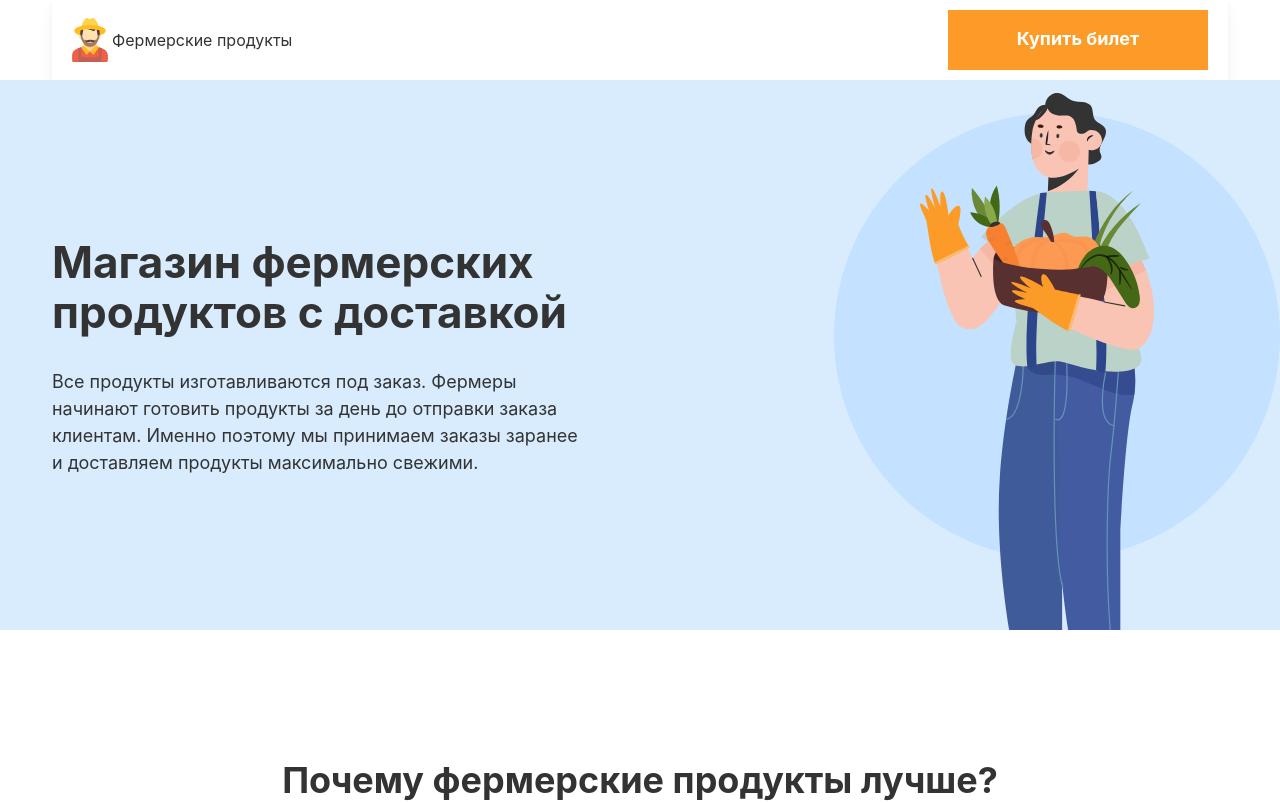
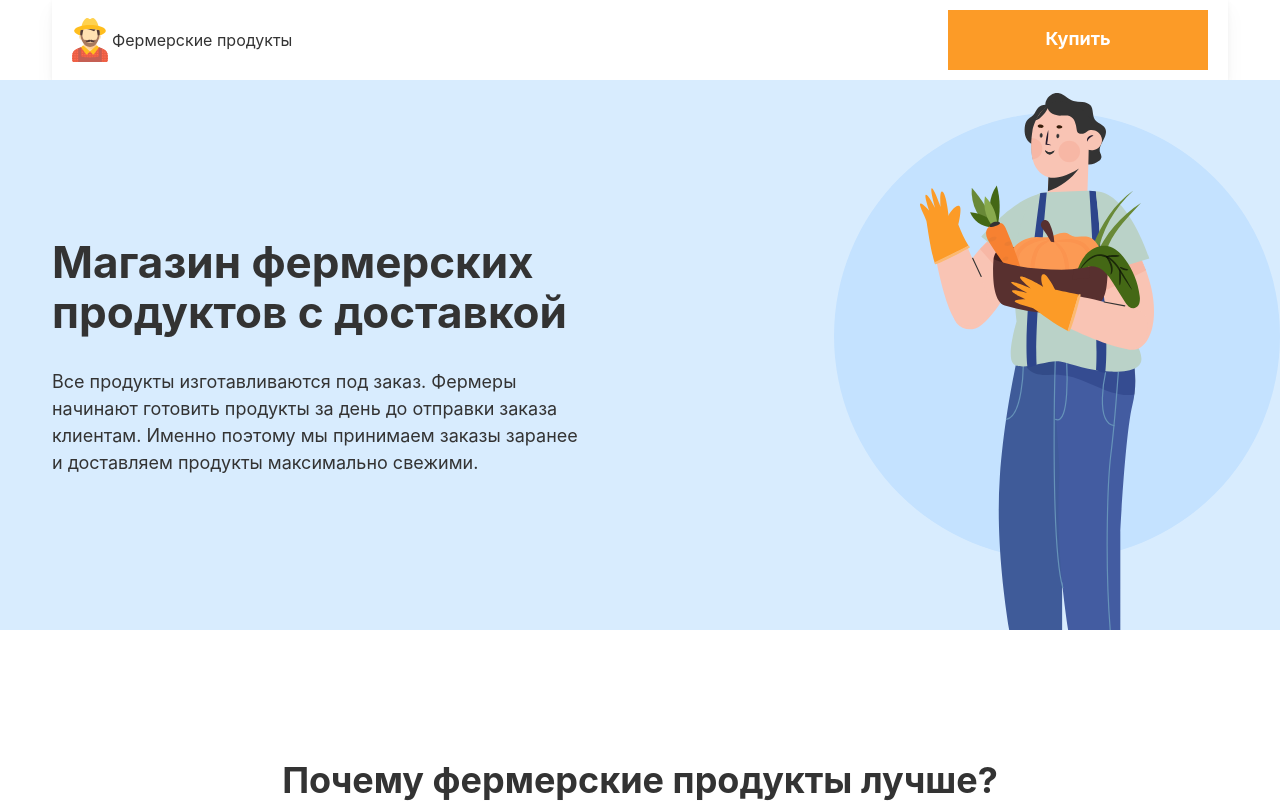
Before and after one commit to blessMe-Padre/farm-products-sec, a React (Create React App) app: page / in a window 1280 px wide. Shown: the top 803 px of the page. Built offline with nearby package versions, Linux system fonts and the light colour scheme.

Commit message:
добавляет Nav

```diff
--- a/src/components/layout/Header.jsx
+++ b/src/components/layout/Header.jsx
@@ -1,10 +1,9 @@
 import React from 'react';
 import styled from 'styled-components';
 
-import Button from '../ui/buttons/Button';
-
 import Logo from '../ui/logo/Logo';
 import { Container } from '../Container';
+import Nav from './nav';
 
 const Wrapper = styled.header`
     display: flex;
@@ -28,7 +27,7 @@ const Header = () => {
         <Container>
             <Wrapper>
                 <Logo />
-                <Button link={'/order'}>Купить билет</Button >
+                <Nav />
             </Wrapper>
         </Container>
     )
--- /dev/null
+++ b/src/components/layout/nav.jsx
@@ -0,0 +1,36 @@
+import React from 'react';
+
+import Button from '../ui/buttons/Button';
+import { useLocation } from "react-router-dom";
+import { Ul, Li } from './../styled/list'
+
+
+const links = [
+    {
+        to: "/",
+        item: <Button link="/">Главная</Button>
+    },
+    {
+        to: "/order",
+        item: <Button link="/order">Купить</Button>
+    }
+];
+
+
+const Nav = () => {
+    const pageUrl = useLocation().pathname;
+
+    return (
+        <nav>
+            <Ul>
+                {links
+                    .filter((link) => link.to !== pageUrl)
+                    .map((link) => (
+                        <Li key={link.to}>{link.item}</Li>
+                    ))}
+            </Ul>
+        </nav>
+    )
+}
+
+export default Nav;
--- /dev/null
+++ b/src/components/styled/list.jsx
@@ -0,0 +1,11 @@
+import styled from "styled-components";
+
+export const Ul = styled.ul`
+  margin: 0;
+  padding: 0;
+`;
+
+export const Li = styled.li`
+  list-style: none;
+  vertical-align: top;
+`;
```
